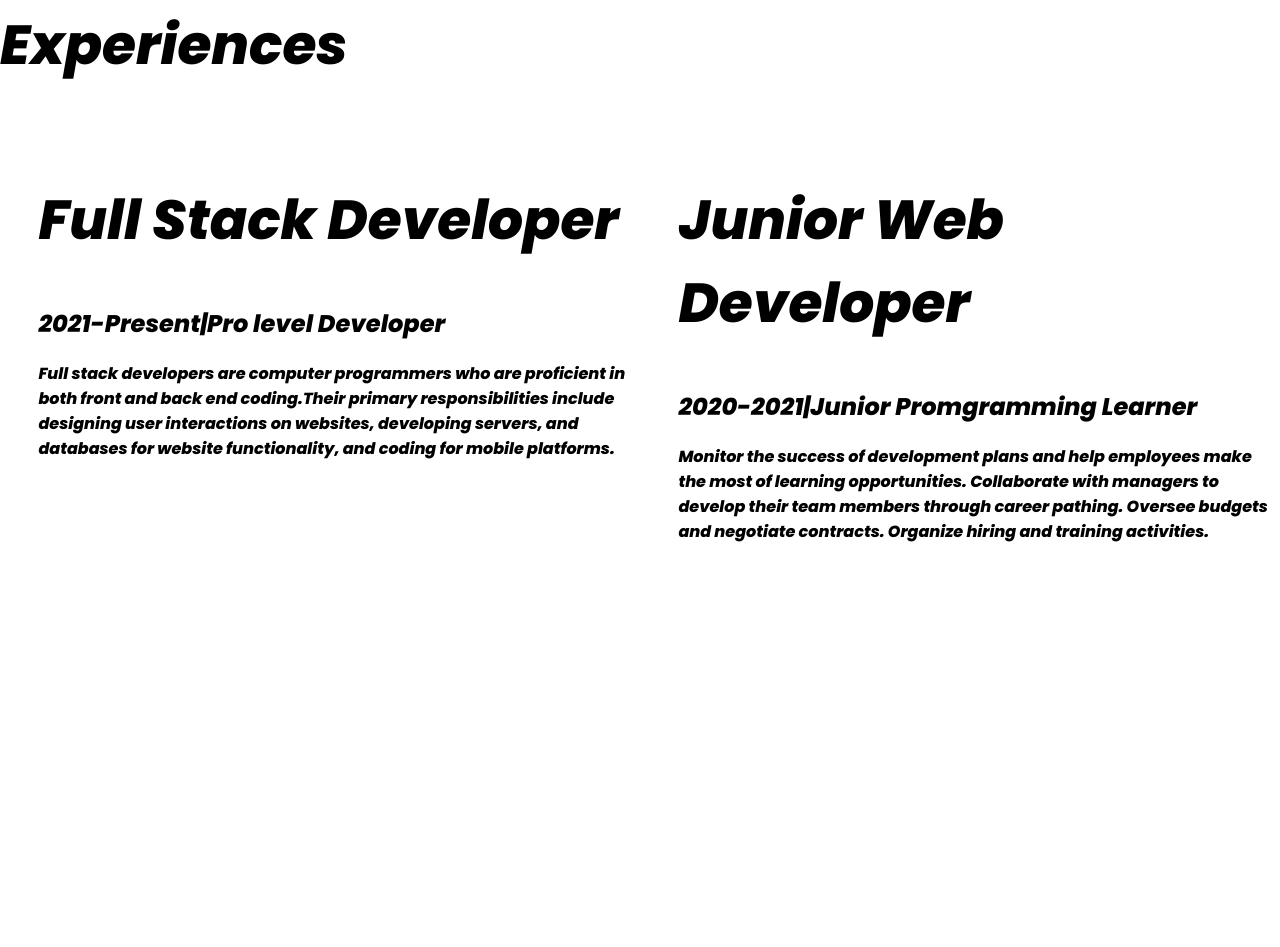
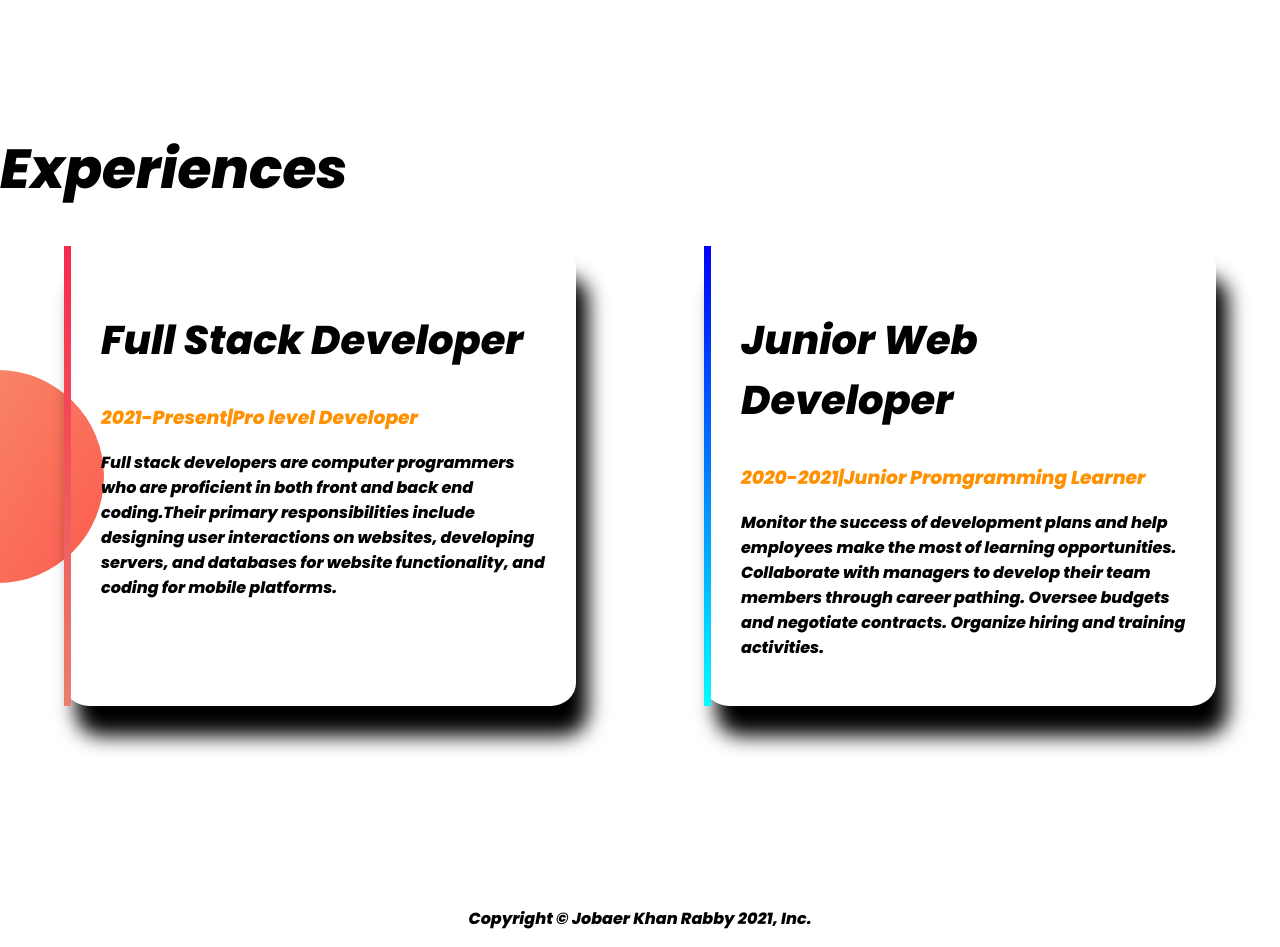
Before and after one commit to JobaerKhanRabby-Swe/developer-portfolio, a plain HTML site: page Index.html in a window 1280 px wide. Shown: the part 1433-2380 px from the top of the page. Before the commit the page ends 2193 px from the top, so only its background shows below. Drawn offline with Linux system fonts and the light colour scheme.

Commit message:
add footer and experince

```diff
--- a/Index.html
+++ b/Index.html
@@ -39,26 +39,29 @@
         </div>
 
     </section>
-    <section class="experience">
-        <h1>Experiences</h1>
+    <h1>Experiences</h1>
+    <section class="experience-area">
         <div class="flexible">
-            <div class="half-width">
-                <h1>Full Stack Developer</h1>
-                <h2>2021-Present|Pro level Developer</h2>
+            <div id="web-developer" class="experience">
+                <h2>Full Stack Developer</h2>
+                <h3 class="orange-color">2021-Present|Pro level Developer</h3>
                 <p>Full stack developers are computer programmers who are proficient in both front and back end
                     coding.Their
                     primary responsibilities include designing user interactions on websites, developing servers, and
                     databases for website functionality, and coding for mobile platforms.</p>
             </div>
-            <div class="half-width">
-                <h1>Junior Web Developer</h1>
-                <h2>2020-2021|Junior Promgramming Learner</h2>
+            <div id="junior-developer" class="experience">
+                <h2>Junior Web Developer</h2>
+                <h3 class="orange-color">2020-2021|Junior Promgramming Learner</h3>
                 <p>Monitor the success of development plans and help employees make the most of learning opportunities.
                     Collaborate with managers to develop their team members through career pathing. Oversee budgets and
                     negotiate contracts. Organize hiring and training activities.</p>
             </div>
         </div>
     </section>
+    <footer>
+        <p>Copyright © Jobaer Khan Rabby 2021, Inc.</p>
+    </footer>
 </body>
 
 </html>
--- a/style.css
+++ b/style.css
@@ -4,6 +4,9 @@ body{
 }
 h1{
     font-size: 55px;
+}
+h2{
+    font-size: 40px;
 }
     .orange-color{
         color: rgb(255, 145, 0);
@@ -40,5 +43,30 @@ h1{
         background-repeat: no-repeat;
         background-position: right;
     }
-
+    .experience{
+        width: 90%;
+        margin-left: 5%;
+        margin-right: 5%;
+        padding: 30px;
+        box-shadow: 12px 30px 20px;
+        border-radius: 5%;
+    }
+    .experience-area{
+        background-image: url(images/exp-bg.png);
+        background-repeat: no-repeat;
+        background-position: left;
+    }
+    #junior-developer{
+        border-left: 7px solid;
+        border-image:linear-gradient(blue,cyan);
+        border-image-slice: 1;
+    }
+    #web-developer{
+        border-left: 7px solid;
+        border-image:linear-gradient(rgb(248, 42, 77),rgb(233, 127, 108));
+        border-image-slice: 1;
+    }
+    footer p{
+        text-align: center;
+    }
 }
```
